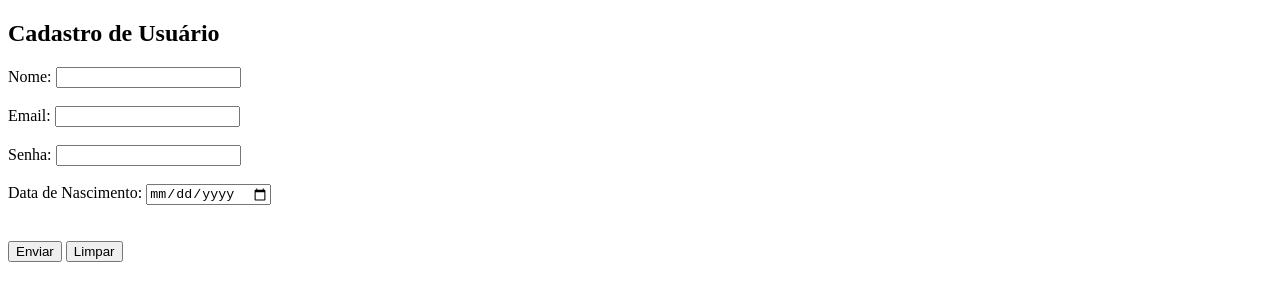
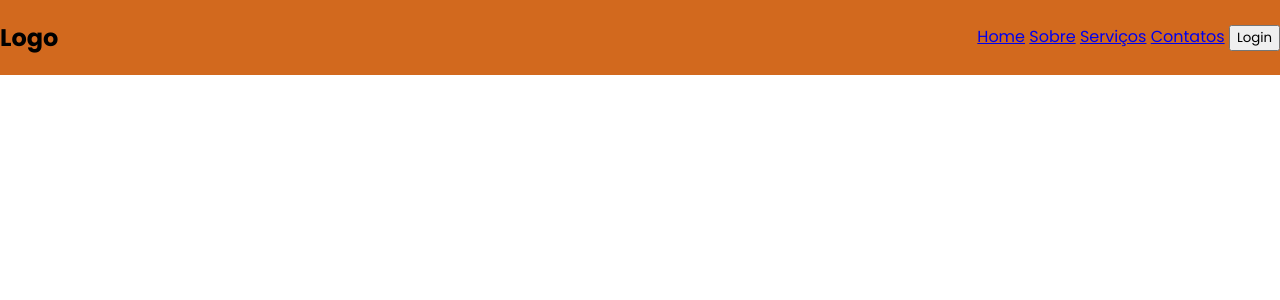
Before and after one commit to DarqWendel/FormularioHTMLeCSS, a plain HTML site: page index.html in a window 1280 px wide. Drawn offline with Linux system fonts and the light colour scheme.

Commit message:
Criando o Header

```diff
--- a/css/style.css
+++ b/css/style.css
@@ -0,0 +1,17 @@
+@import url('https://fonts.googleapis.com/css2?family=Poppins:ital,wght@0,100;0,200;0,300;0,400;0,500;0,600;0,700;0,800;0,900;1,100;1,200;1,300;1,400;1,500;1,600;1,700;1,800;1,900&display=swap');
+
+* {
+    font-family: 'Poppins';
+}
+
+header {
+    display: flex;
+    justify-content: space-between;
+    align-items: center;
+    position: fixed;
+    top: 0;
+    left: 0;
+    width: 100%;
+    background-color: chocolate;
+
+}
--- a/index.html
+++ b/index.html
@@ -3,35 +3,26 @@
 <head>
     <meta charset="UTF-8">
     <meta name="viewport" content="width=device-width, initial-scale=1.0">
-    <title>Form User</title>
+    <title>Form Login</title>
+    <!-- Importando arquivo css -->
+    <link rel="stylesheet" href="css/style.css">
+    <!-- Importando fonte Poppins -->
+
+
 </head>
 <body>
-    <h2>Cadastro de Usuário</h2>
-    <form action="">
+    <header>
+        <h2 class="logo">
+            Logo
+        </h2>
 
-        <!-- Para ter o focus no input ao clicar na label, basta adicionar um id no input e usar o mesmo id para o for da label -->
-
-        <!--Colocar o Nome no Cadastro-->
-        <label for="nome">Nome:</label>
-        <input type="text" name="" id="nome"> <br> <br>
-        <!--Colocar o Email no Cadastro-->
-        <label for="">Email:</label>
-        <input type="email" name="" id=""> <br> <br>
-        <!--Colocar a Senha no Cadastro-->
-        <label for="">Senha:</label>
-        <input type="password" name="" id=""> <br> <br>
-        <!--Colocar uma Data de Nascimento no Cadastro-->
-        <label for="">Data de Nascimento:</label>
-        <input type="date" name="" id=""> <br> <br>
-
-        <!--Colocar os Botões no Cadastro-->
-    <div>
-        <br>
-        <button type="submit">Enviar</button>
-        <button type="reset">Limpar</button>
-    </div>
-
-
-    </form>
+        <nav class="menu">
+            <a href="#">Home</a>
+            <a href="#">Sobre</a>
+            <a href="#">Serviços</a>
+            <a href="#">Contatos</a>
+            <button class="btn-login">Login</button>
+        </nav>
+    </header>
 </body>
 </html>
```
